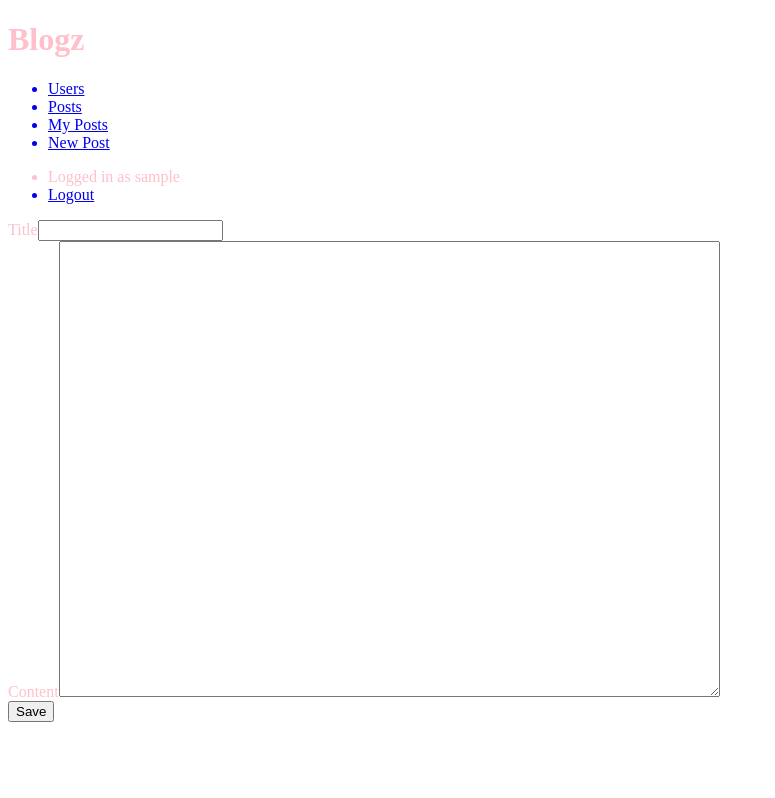
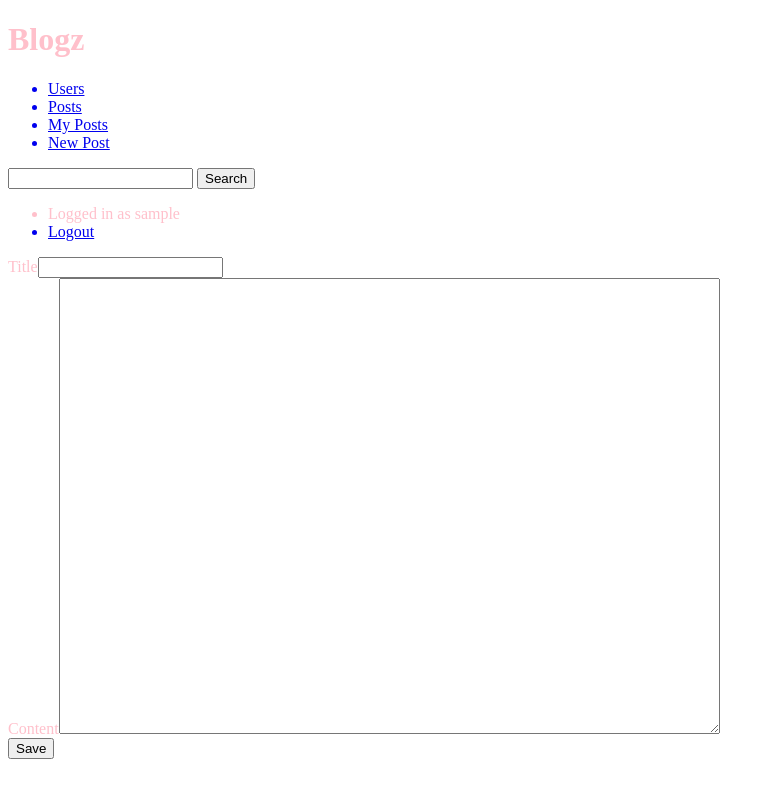
Before and after one commit to wolfgangwarneke/blogz-flask, a Flask app: the page made by templates/base.html in a window 1280 px wide. Shown: the whole page, without its empty margins (0-775 px from the left). Run offline with Flask 2, Linux system fonts and the light colour scheme; the visitor is signed in with stand-in values (Sample User, id 1).

Commit message:
add search bar to base template header

```diff
--- a/templates/base.html
+++ b/templates/base.html
@@ -18,6 +18,12 @@
           {% endif %}
         </ul>
       </nav>
+      <div class="searchbar">
+        <form class="" action="search" method="get">
+          <input type="text" name="query" value="">
+          <input type="submit" value="Search">
+        </form>
+      </div>
       <nav class="login">
       {% if session['username'] %}
         <ul>
```
